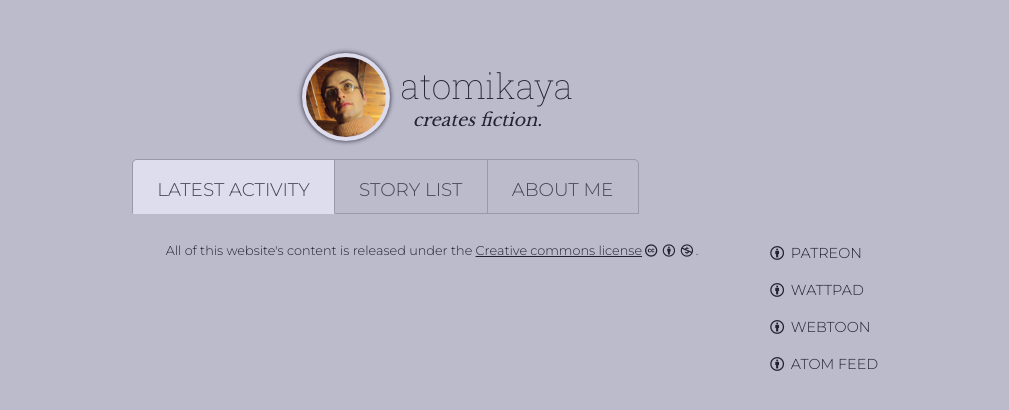
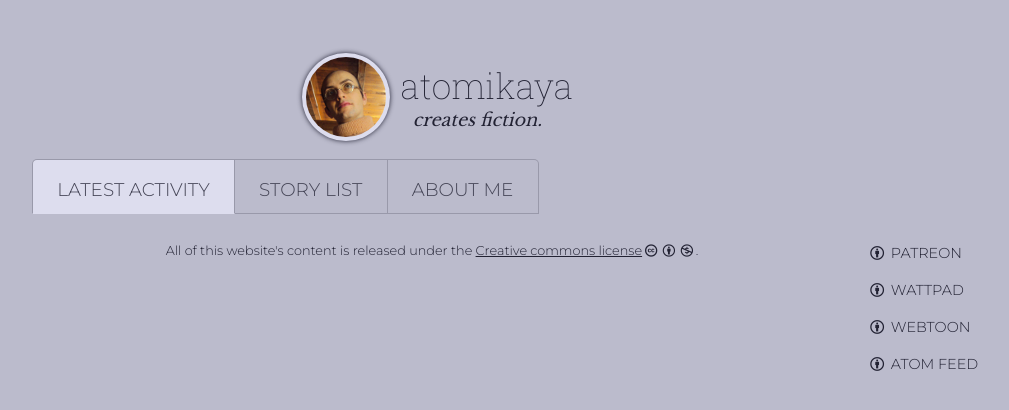
Before and after one commit to atomikaya/fiction, a Jekyll site: the page built from index.md, in a window 1280 px wide. Shown: the top 410 px of the page, without its empty margins (208-1217 px from the left). Built offline with Jekyll 4.4.1, drawn with Linux system fonts in a browser that asks for light colours.

Commit message:
css: added 1200px+ proper reading width

```diff
--- a/assets/theme.css
+++ b/assets/theme.css
@@ -320,4 +320,10 @@
 }
 
 /* Large devices (large desktops, 1200px and up) */
-@media (min-width: @screen-lg-min) { ... }
+@media (min-width: 1200px) {
+  .site__header,
+  .site__main,
+  .site__footer {
+    width: 800px;
+  }
+}
```
